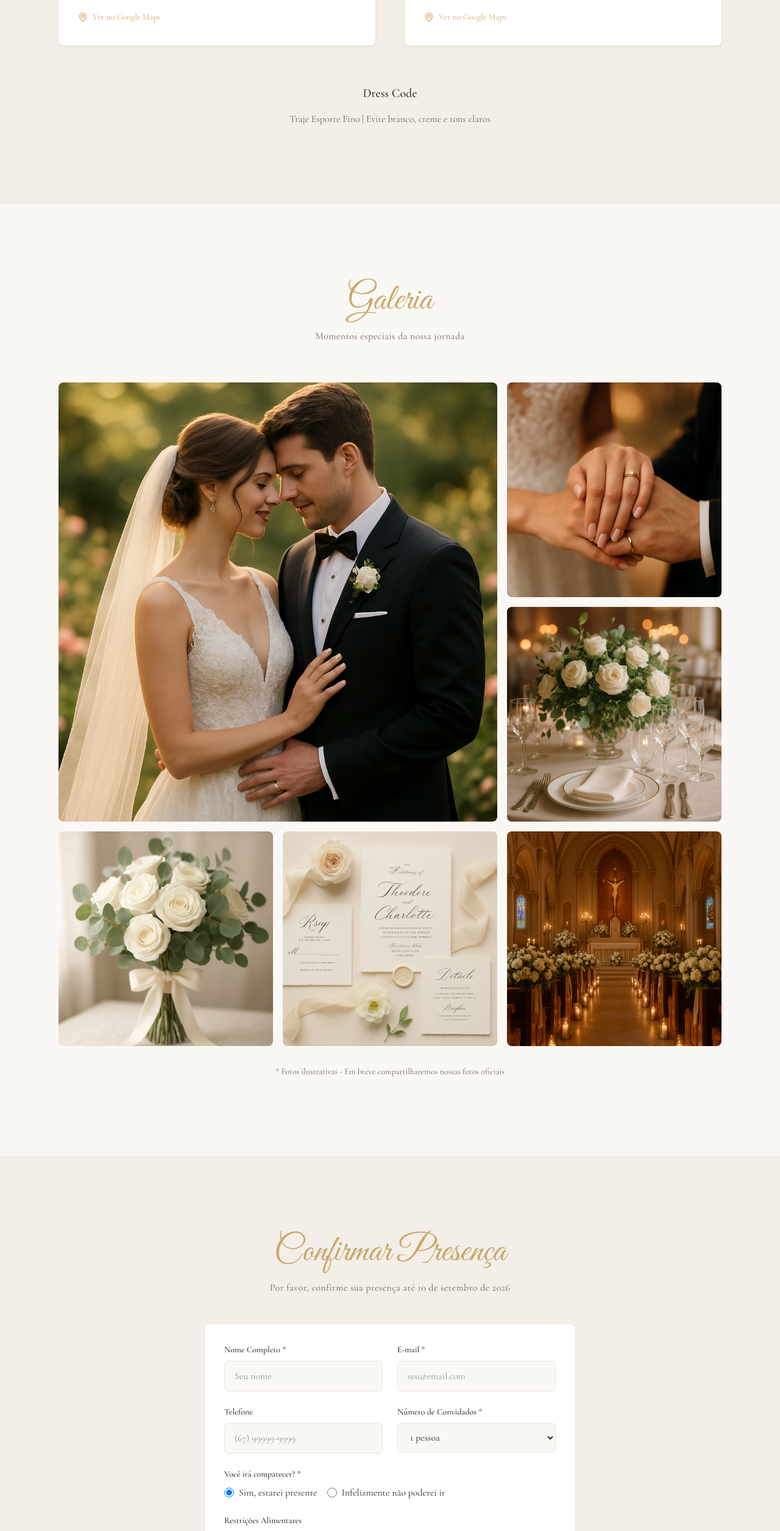
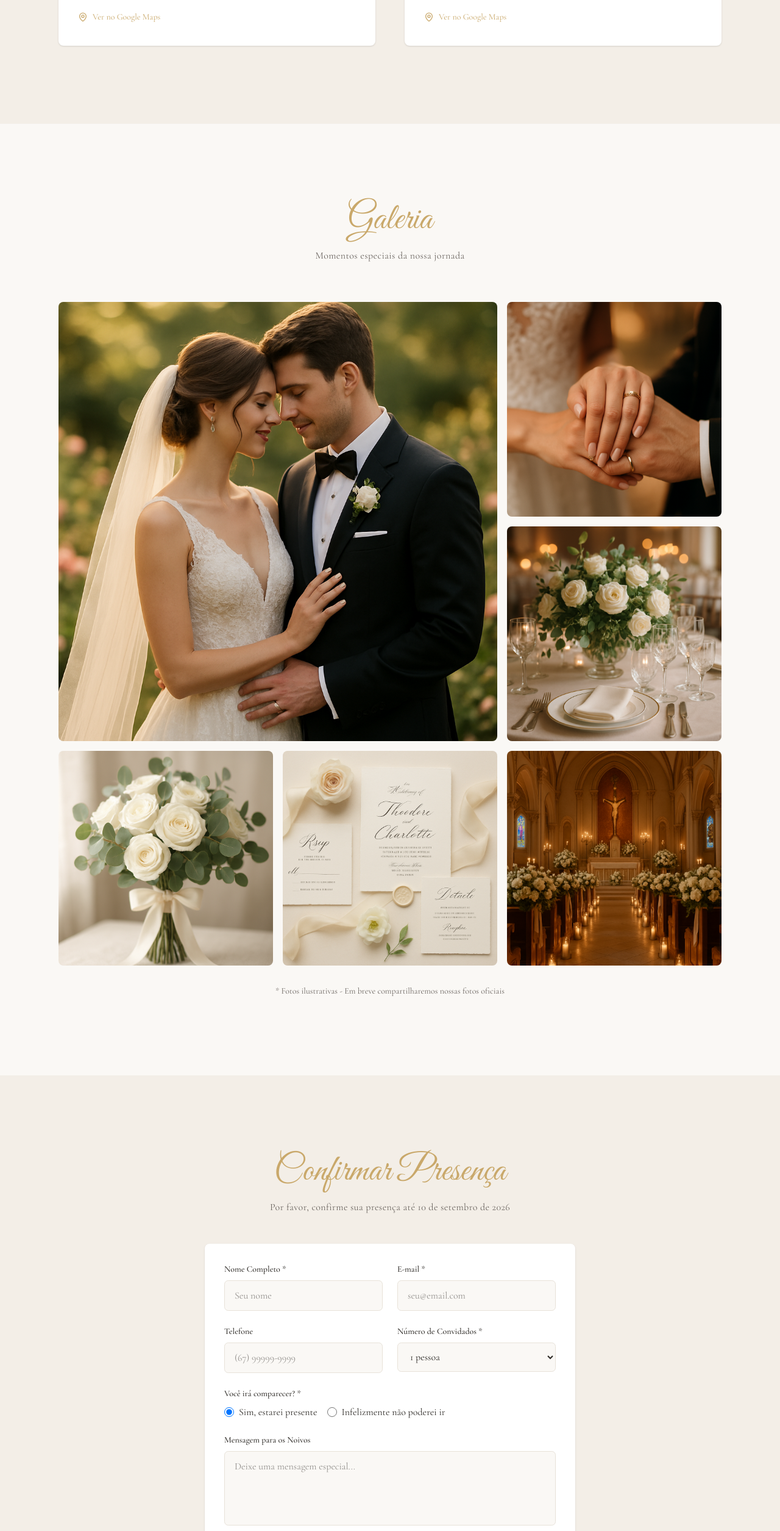
Before and after one commit to victorhugomoreira/Site-Casamento, a Next.js app: page / in a window 1280 px wide. Shown: the part 2920-5430 px from the top of the page at 61% size. Built offline with nearby package versions, Linux system fonts and the light colour scheme.

Commit message:
feat: update event details and remove dietary input

```diff
--- a/components/event-section.tsx
+++ b/components/event-section.tsx
@@ -115,14 +115,6 @@ export function EventSection() {
             </div>
           </div>
         </div>
-
-        {/* Dress Code */}
-        <div className="mt-16 text-center">
-          <h3 className="text-xl font-medium text-foreground mb-4">Dress Code</h3>
-          <p className="text-muted-foreground">
-            Traje Esporte Fino | Evite branco, creme e tons claros
-          </p>
-        </div>
       </div>
     </section>
   )
--- a/components/footer.tsx
+++ b/components/footer.tsx
@@ -5,7 +5,7 @@ export function Footer() {
     <footer className="py-12 bg-primary text-primary-foreground">
       <div className="max-w-6xl mx-auto px-4 sm:px-6 lg:px-8 text-center">
         <h2 className="font-[family-name:var(--font-great-vibes)] text-4xl md:text-5xl mb-4">
-          Bruna & Victor
+          Bruna & Victor Hugo
         </h2>
 
         <p className="text-primary-foreground/80 mb-6">
--- a/components/rsvp-section.tsx
+++ b/components/rsvp-section.tsx
@@ -11,7 +11,6 @@ export function RSVPSection() {
     phone: "",
     guests: "1",
     attendance: "yes",
-    dietary: "",
     message: "",
   })
 
@@ -151,20 +150,6 @@ export function RSVPSection() {
           </div>
 
           <div>
-            <label htmlFor="dietary" className="block text-sm font-medium text-foreground mb-2">
-              Restrições Alimentares
-            </label>
-            <input
-              type="text"
-              id="dietary"
-              value={formData.dietary}
-              onChange={(e) => setFormData({ ...formData, dietary: e.target.value })}
-              className="w-full px-4 py-3 bg-background border border-border rounded-md focus:outline-none focus:ring-2 focus:ring-primary/50 text-foreground"
-              placeholder="Vegetariano, vegano, intolerâncias, etc."
-            />
-          </div>
-
-          <div>
             <label htmlFor="message" className="block text-sm font-medium text-foreground mb-2">
               Mensagem para os Noivos
             </label>
```
